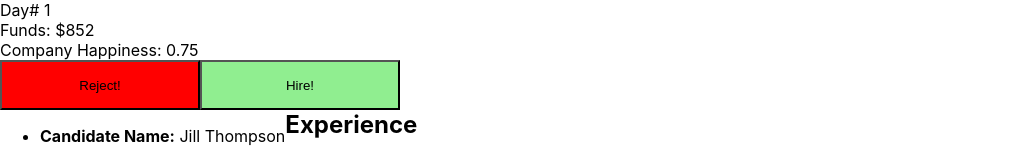
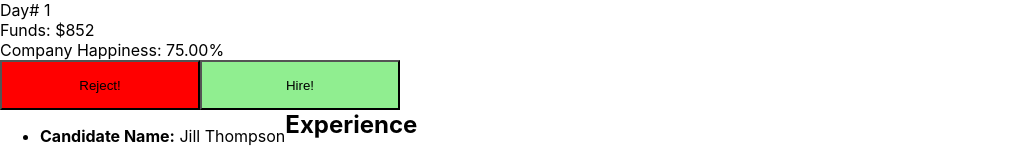
Before and after one commit to steventuckness/ld47-barnyard-animal-hr-sim, a React (Create React App) app: page / in a window 1280 px wide. Shown: the top 148 px of the page, without its empty margins (0-1019 px from the left). Built offline with nearby package versions, Linux system fonts and the light colour scheme.

Commit message:
format company happiness with just 2 decimals

```diff
--- a/src/components/Game/Game.tsx
+++ b/src/components/Game/Game.tsx
@@ -18,7 +18,7 @@ const dayIntervalInSeconds = 3;
 type MyState = {
     money: number;
     currentDay: number;
-    candidate: CandidateModel; // TODO:
+    candidate: CandidateModel;
     employees: Employee[];
     skippedCandidates: CandidateModel[];
 };
--- a/src/components/HappinessMeter/HappinessMeter.tsx
+++ b/src/components/HappinessMeter/HappinessMeter.tsx
@@ -7,7 +7,7 @@ interface HappinessMeterProps {
 
 const HappinessMeter: React.FC<HappinessMeterProps> = (props: HappinessMeterProps) => (
   <div className={styles.HappinessMeter} data-testid="HappinessMeter">
-    Company Happiness: {props.happiness}
+    Company Happiness: {`${(props.happiness * 100).toFixed(2)}%`}
   </div>
 );
 
```
